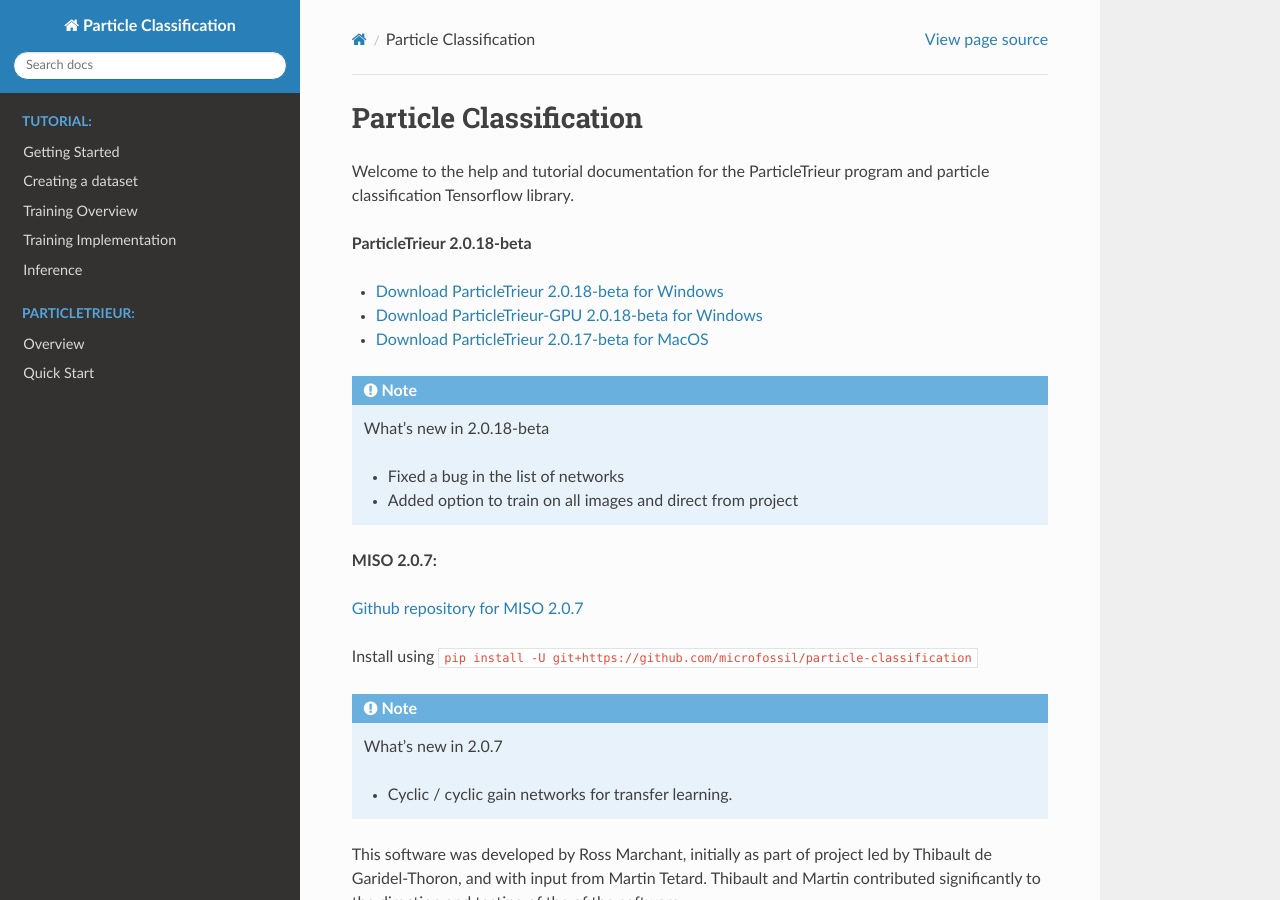
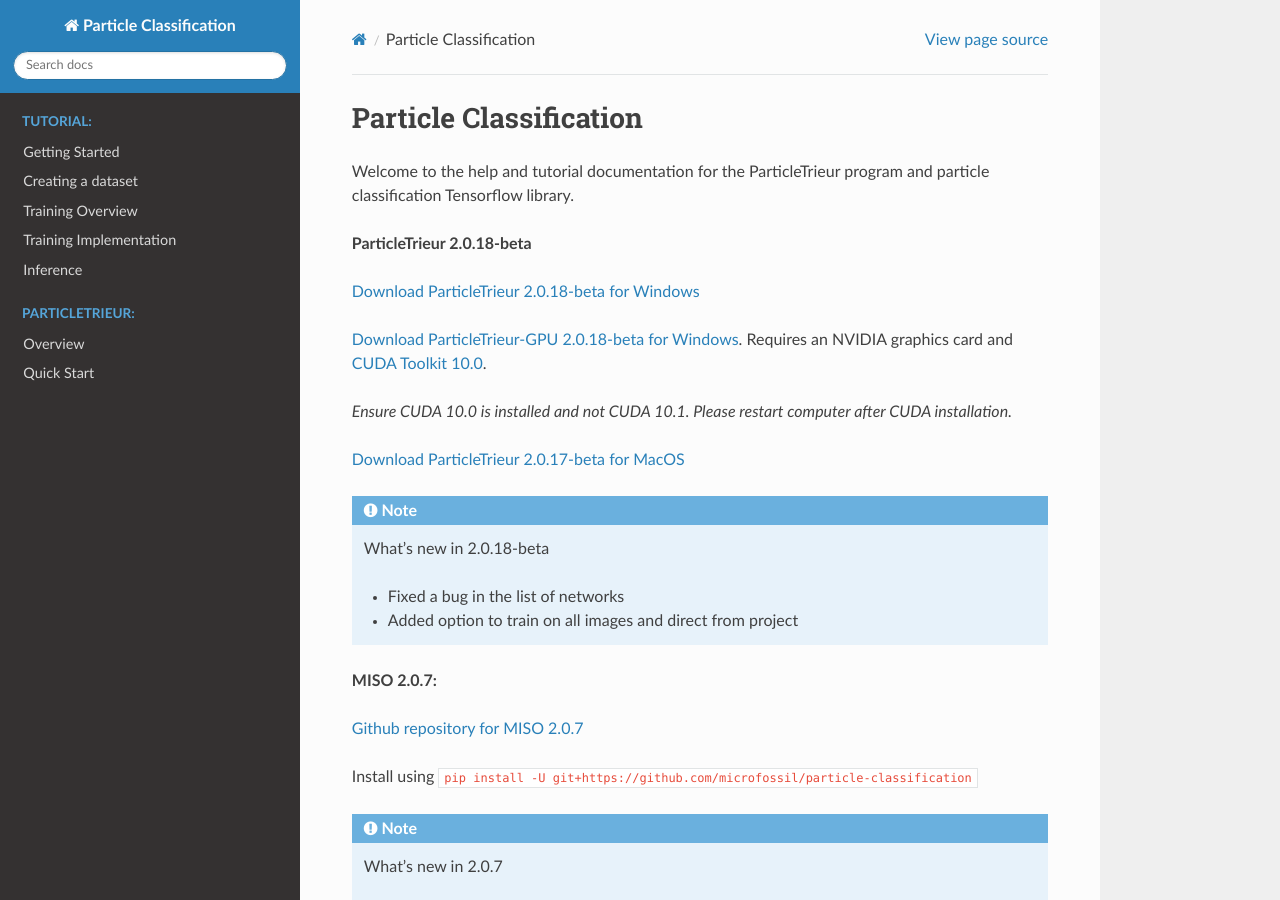
Before and after one commit to microfossil/particle-classification-examples, a Sphinx documentation site: the page built from docs/index.rst, in a window 1280 px wide and 900 px high. Built offline with Sphinx 7.4.7 and the Read the Docs theme 2.0.0, drawn with Linux system fonts in a browser that asks for light colours.

Commit message:
Added instructions for installing CUDA

```diff
--- a/docs/index.rst
+++ b/docs/index.rst
@@ -10,11 +10,13 @@
 
 **ParticleTrieur 2.0.18-beta**
 
-- `Download ParticleTrieur 2.0.18-beta for Windows <https://1drv.ms/u/s!AiQM7sVIv7fah4VJGEGq5UZ3TrZ9CA?e=a3chQ1>`_
+`Download ParticleTrieur 2.0.18-beta for Windows <https://1drv.ms/u/s!AiQM7sVIv7fah4VJGEGq5UZ3TrZ9CA?e=a3chQ1>`_
 
-- `Download ParticleTrieur-GPU 2.0.18-beta for Windows <https://1drv.ms/u/s!AiQM7sVIv7fah4VKrc5whIBFxyRnCg?e=EJ7J4V>`_
+`Download ParticleTrieur-GPU 2.0.18-beta for Windows <https://1drv.ms/u/s!AiQM7sVIv7fah4VKrc5whIBFxyRnCg?e=EJ7J4V>`_. Requires an NVIDIA graphics card and `CUDA Toolkit 10.0 <https://developer.nvidia.com/cuda-10.0-download-archive>`_.
 
-- `Download ParticleTrieur 2.0.17-beta for MacOS <https://1drv.ms/u/s!AiQM7sVIv7fah4UlKZ6a-R60-4Z0xw?e=tq0Bmc>`_
+*Ensure CUDA 10.0 is installed and not CUDA 10.1. Please restart computer after CUDA installation.*
+
+`Download ParticleTrieur 2.0.17-beta for MacOS <https://1drv.ms/u/s!AiQM7sVIv7fah4UlKZ6a-R60-4Z0xw?e=tq0Bmc>`_
 
 .. Note:: What's new in 2.0.18-beta
 
```
